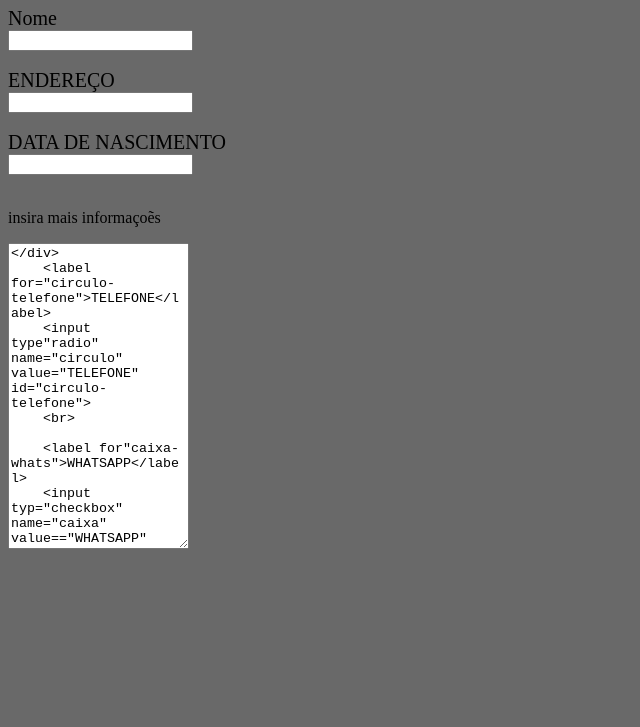
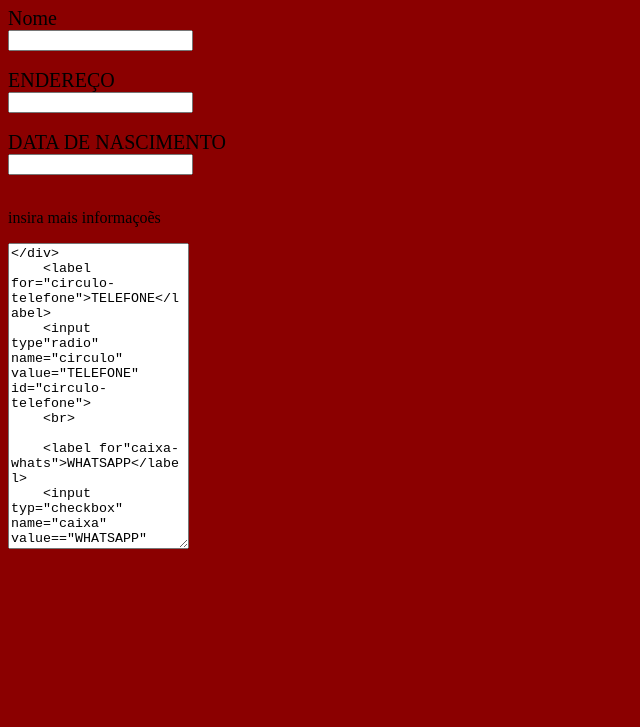
Before and after one commit to gabrielapereiragomes1/formul-rio, a plain HTML site: page index.html in a window 1280 px wide. Shown: the part 73-800 px from the top of the page, without its empty margins (0-640 px from the left). Drawn offline with Linux system fonts and the light colour scheme.

Commit message:
Update style.css

```diff
--- a/style.css
+++ b/style.css
@@ -1,5 +1,5 @@
 body{
-background: dimgray;
+background:darkred;
 }
 
 form label {
```
